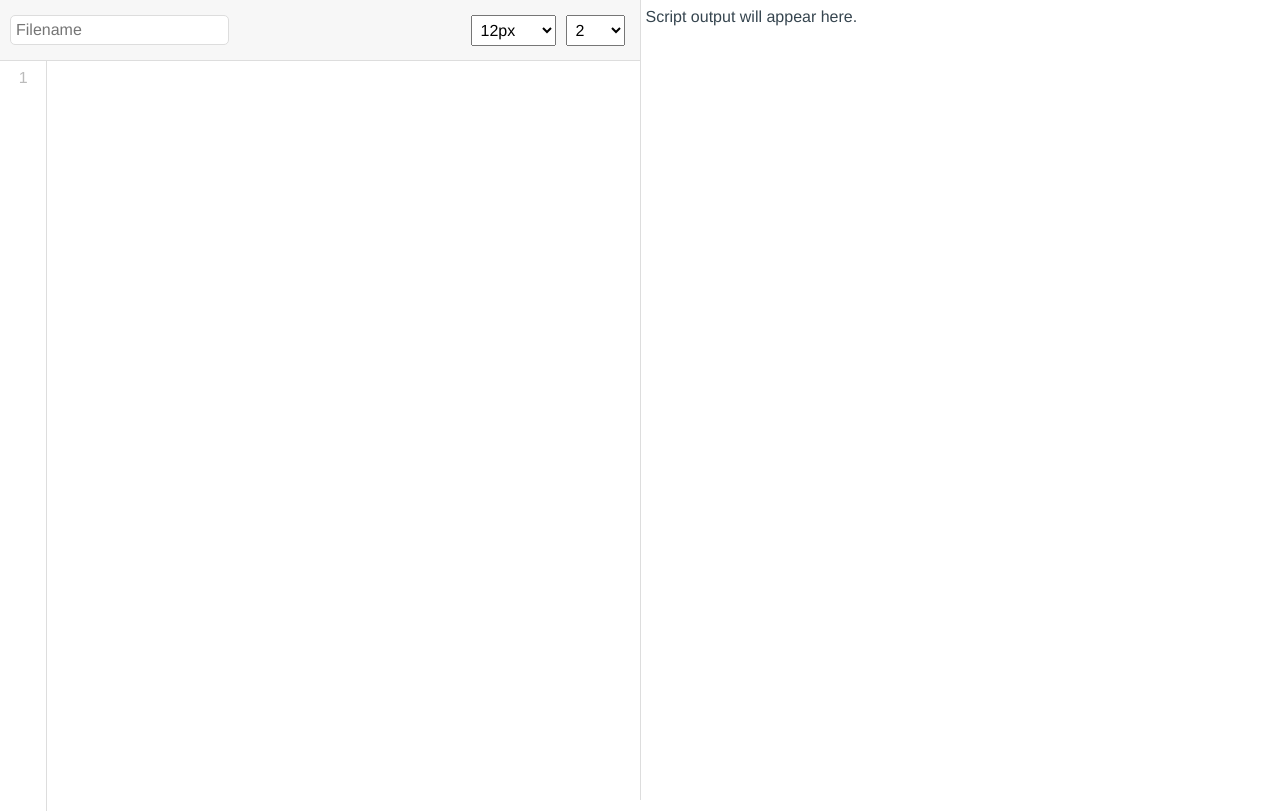
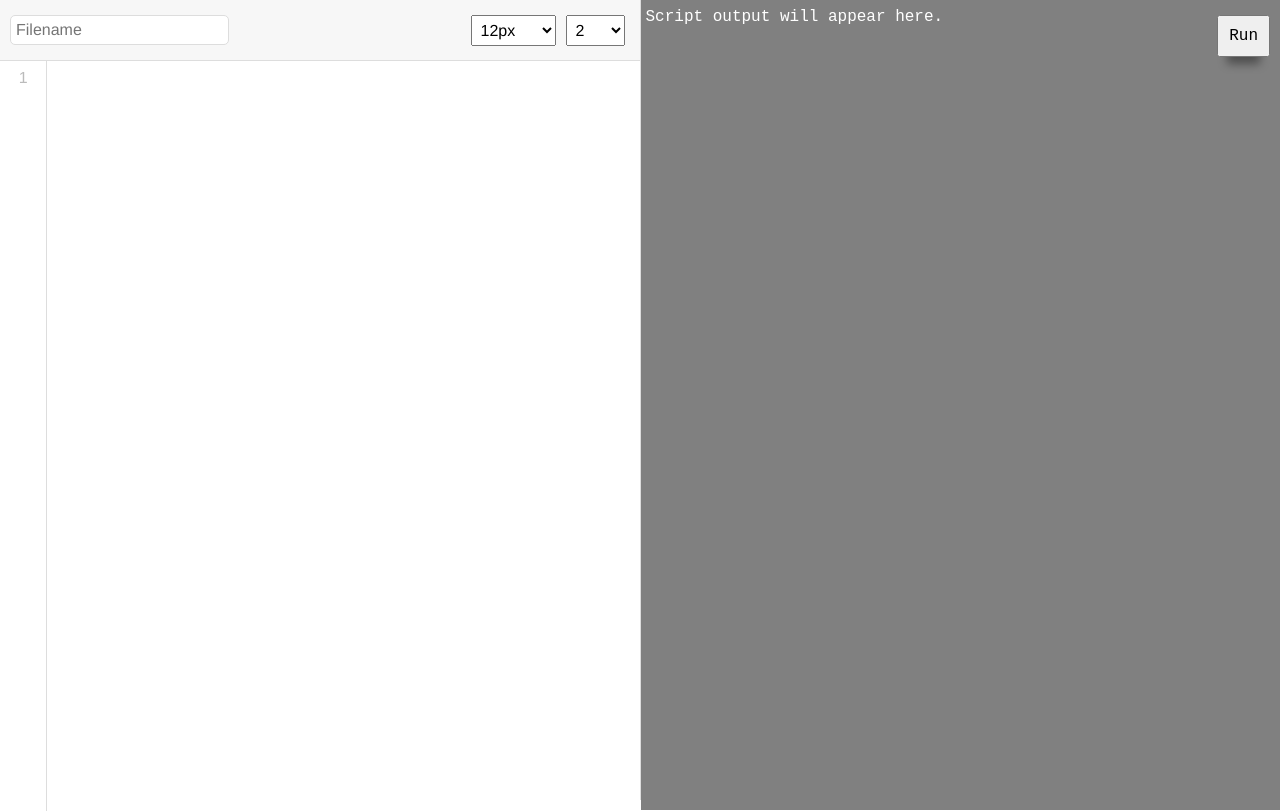
Before and after one commit to DarkPurple141/vue-editor, a Vue app: page / in a window 1280 px wide. Built offline with nearby package versions, Linux system fonts and the light colour scheme; the HTML template or start-up script is replaced by a standard one.

Commit message:
now with hacky exec

```diff
--- a/src/components/EditConsole.vue
+++ b/src/components/EditConsole.vue
@@ -1,5 +1,9 @@
 <template lang="html">
    <div class="console">
+      <div class="exec">
+         <button type="button" name="Run"
+         @click.prevent="$store.dispatch('execute')">Run</button>
+      </div>
       {{ script }}
    </div>
 </template>
@@ -14,10 +18,41 @@ export default {
 }
 </script>
 
-<style lang="css">
+<style lang="css" scoped>
+
+.exec {
+   position: fixed;
+   right: 0px;
+   margin: 5px;
+}
+
+.exec button {
+   margin: 5px;
+   padding: 10px;
+   font-size: 16px;
+   box-shadow: 0px 17px 10px -10px rgba(0,0,0,0.4);
+   outline: none;
+   cursor: pointer;
+   transition: all 0.3s ease-in-out;
+}
+
+.exec button:hover {
+   transform: translate(0px, -5px) scale(1.1);
+   box-shadow: 0px 37px 20px -20px rgba(0,0,0,0.4);
+}
 
 .console {
+   background-color: grey;
+   color: white;
+   font-family: monospace;
    padding: 5px;
    text-align: left;
+   height: 100%;
+}
+
+@media screen and (orientation: portrait) {
+   .console {
+      height: 40vh;
+   }
 }
 </style>
--- a/src/components/EditorTextarea.vue
+++ b/src/components/EditorTextarea.vue
@@ -5,7 +5,6 @@
          <textarea
             @input="commit_edit"
             @keydown.tab.stop="tab_handler"
-            @keydown.shift.stop="exec"
             v-model="edit"
             class="editpad"
             :rows="rows" cols="80">
@@ -47,9 +46,6 @@ export default {
             this.edit.substring(0, index) + '\t' + this.edit.substring(index, this.length)
          setTimeout(() => e.target.setSelectionRange(index+1, index+1), 0)
 
-      },
-      exec() {
-         this.$store.dispatch('execute')
       }
    },
    computed: {
--- a/src/store.js
+++ b/src/store.js
@@ -2,6 +2,15 @@ import Vue from 'vue'
 import Vuex from 'vuex'
 
 Vue.use(Vuex)
+
+
+const logger = console.log
+
+console.log = function(value)
+{
+    logger(value)
+    return value;
+}
 
 export default new Vuex.Store({
   state: {
@@ -12,7 +21,7 @@ export default new Vuex.Store({
      },
      config: {
         tabsize: 4,
-        fontsize: "12px"
+        fontsize: "12px",
      }
   },
   getters: {
```
Also changed, not shown: 7 other files (tests, documents, lock files or other folders).
